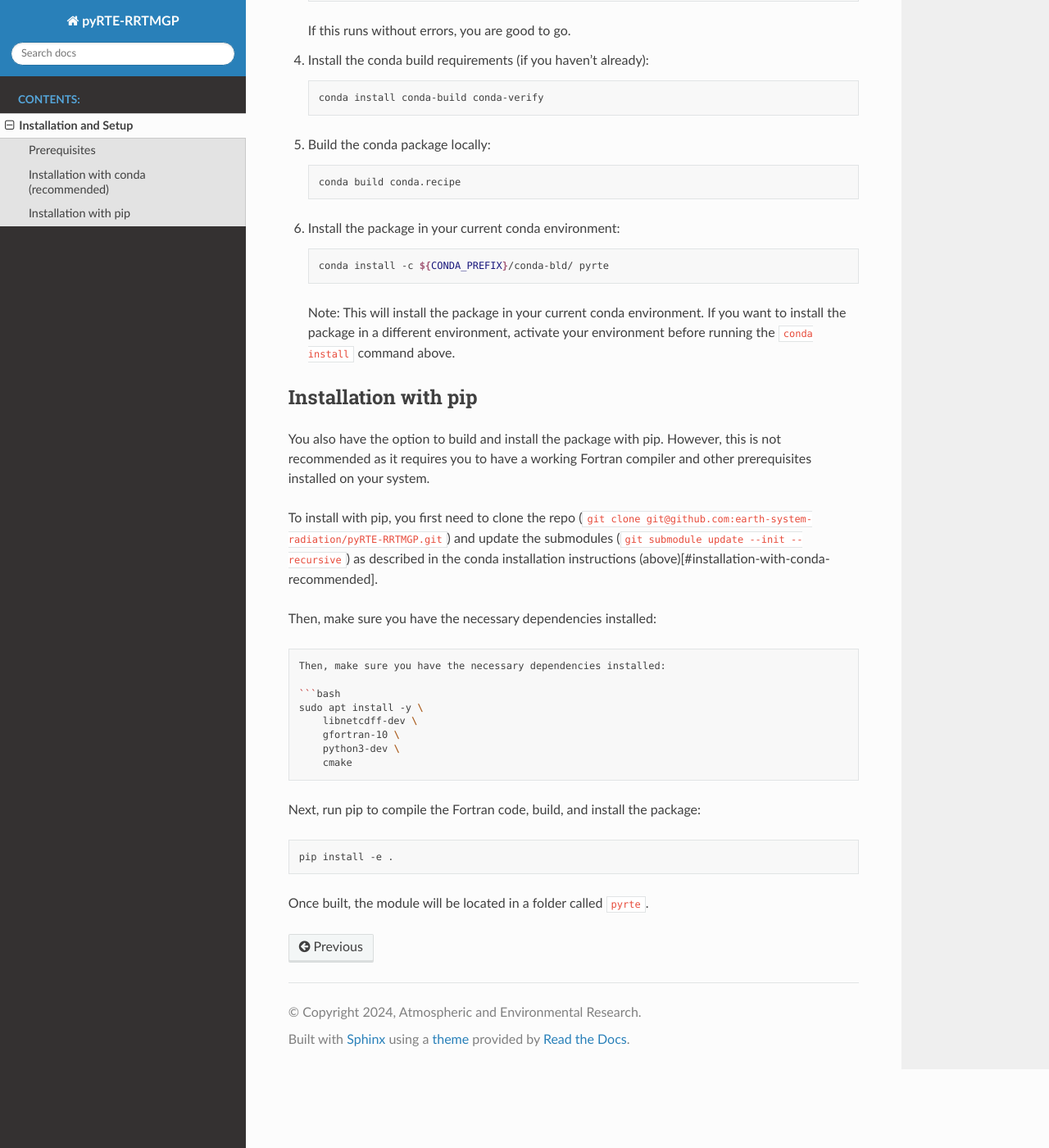
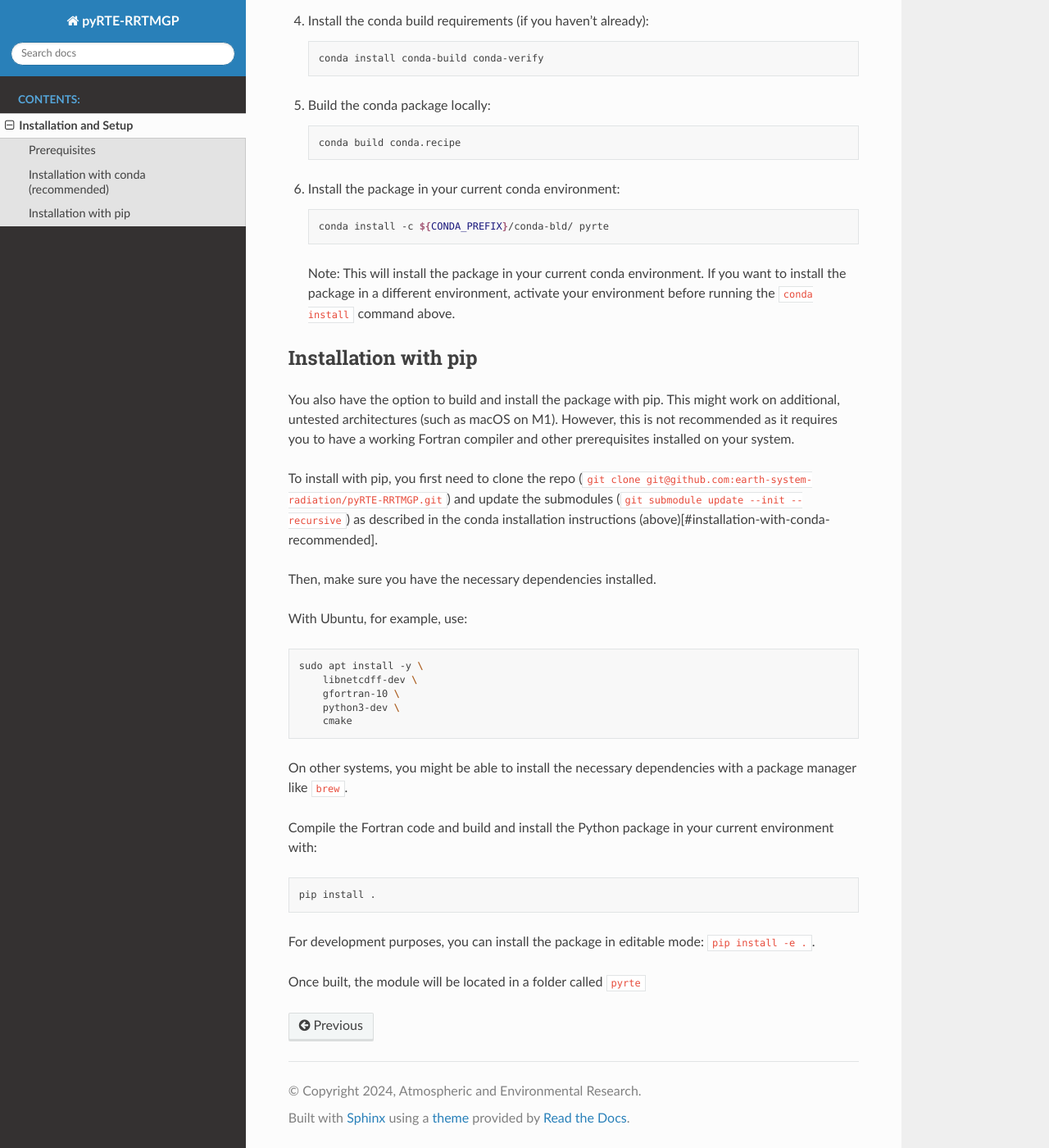
Before and after one commit to earth-system-radiation/pyRTE-RRTMGP, a Sphinx documentation site: the page built from docs/source/user_guide/installation.md, in a window 1280 px wide and 1400 px high, scrolled down 1145 px. Shown: the whole window at 82% size. Built offline with Sphinx 7.4.7 and the Read the Docs theme 2.0.0, drawn with Linux system fonts in a browser that asks for light colours; some of the changed text lies outside the part shown.

Commit message:
Update installation docs (#12)

````diff
--- a/docs/source/user_guide/installation.md
+++ b/docs/source/user_guide/installation.md
@@ -70,15 +69,13 @@ The package source code is hosted [on GitHub](https://github.com/earth-system-ra
 
 ## Installation with pip
 
-You also have the option to build and install the package with pip. However, this is not recommended as it requires you to have a working Fortran compiler and other prerequisites installed on your system.
+You also have the option to build and install the package with pip. This might work on additional, untested architectures (such as macOS on M1). However, this is not recommended as it requires you to have a working Fortran compiler and other prerequisites installed on your system.
 
 To install with pip, you first need to clone the repo (``git clone git@github.com:earth-system-radiation/pyRTE-RRTMGP.git``) and update the submodules (``git submodule update --init --recursive``) as described in the conda installation instructions (above)[#installation-with-conda-recommended].
 
-Then, make sure you have the necessary dependencies installed:
+Then, make sure you have the necessary dependencies installed.
 
-```bash
-
-Then, make sure you have the necessary dependencies installed:
+With Ubuntu, for example, use:
 
 ```bash
 sudo apt install -y \
@@ -88,10 +85,14 @@ sudo apt install -y \
     cmake
 ```
 
-Next, run pip to compile the Fortran code, build, and install the package:
+On other systems, you might be able to install the necessary dependencies with a package manager like `brew`.
+
+Compile the Fortran code and build and install the Python package in your current environment with:
 
 ``` bash
-pip install -e .
+pip install .
 ```
 
-Once built, the module will be located in a folder called `pyrte`.
+For development purposes, you can install the package in editable mode: ``pip install -e .``.
+
+Once built, the module will be located in a folder called `pyrte`
````
Also changed, not shown: other parts of docs/source/user_guide/installation.md (+1 -2 lines), README.md (+24 -20 lines).
